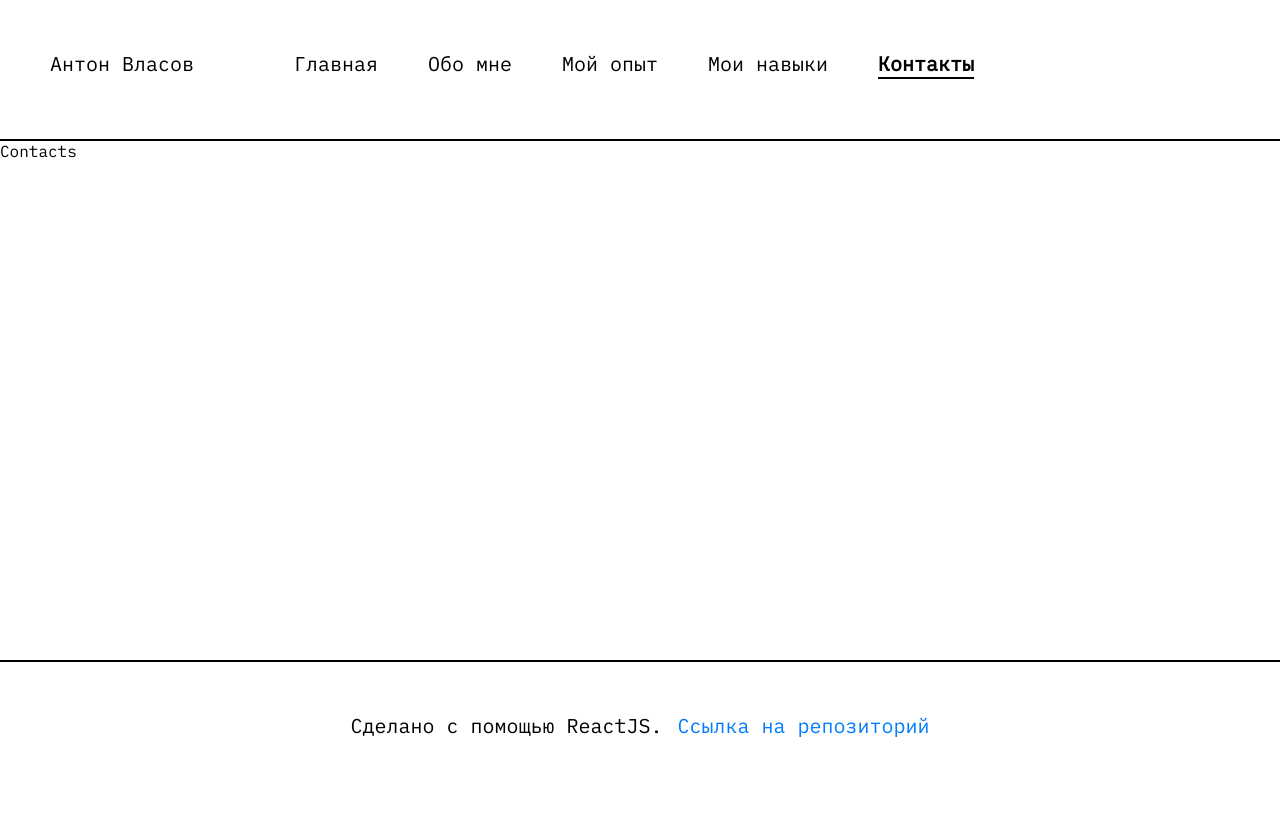
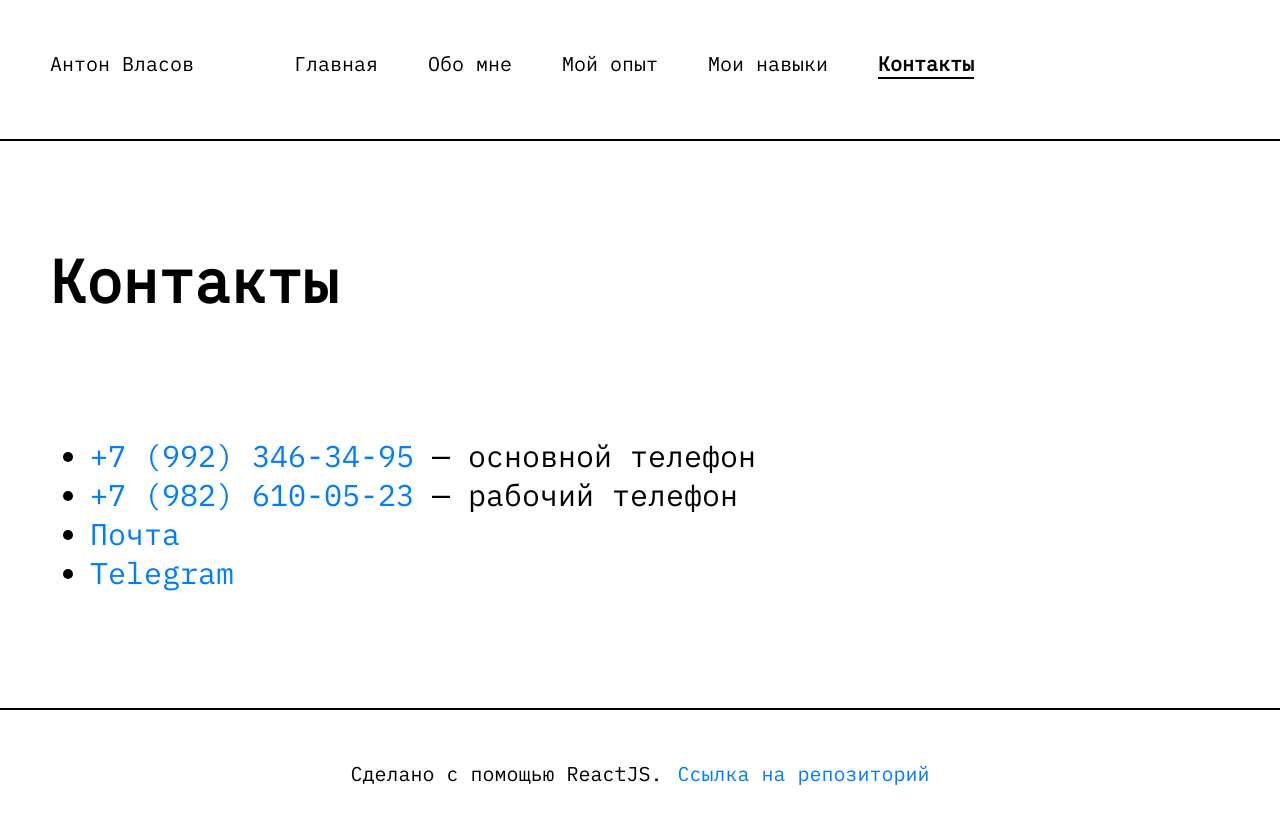
Before and after one commit to VlAnton/portfolio.vlasov.anton, a React (Create React App) app: page /contacts in a window 1280 px wide. Shown: the top 822 px of the page. Before the commit the page ends 800 px from the top, so only its background shows below. Built offline with nearby package versions, Linux system fonts and the light colour scheme.

Commit message:
contacts page added

```diff
--- a/src/components/Footer/Footer.module.css
+++ b/src/components/Footer/Footer.module.css
@@ -25,8 +25,3 @@
 .text {
   margin: 0;
 }
-
-.link {
-  color: var(--color-primary-link);
-  text-decoration: none;
-}
--- a/src/index.css
+++ b/src/index.css
@@ -4,7 +4,7 @@
   --header-height: 140.5px;
   --footer-height: 140.5px;
 
-  --color-primary-text: var(--color-primary-border);
+  --color-primary-text: #000;
   --color-primary-link: #007cff;
   --color-primary-border: #000;
 }
@@ -41,3 +41,8 @@ body * {
   justify-content: space-between;
   height: 100vh;
 }
+
+a {
+  color: var(--color-primary-link);
+  text-decoration: none;
+}
--- a/src/pages/About/About.tsx
+++ b/src/pages/About/About.tsx
@@ -17,7 +17,7 @@ export function About() {
         <div className={`${classes.block} ${classes.firstBlock}`}>
           <h3 className="sub-header">Общая информация</h3>
           <p className="caption">
-            26 лет, frontend-разработчик.
+            26 лет, город Екатеринбург, frontend-разработчик.
             <br />
             <br />Я люблю:
             <ul>
--- /dev/null
+++ b/src/pages/Contacts/Contacts.module.css
@@ -0,0 +1,13 @@
+/* .contacts ul {
+  padding: 0;
+  list-style-type: none;
+} */
+
+.contacts li {
+  font-size: 30px;
+}
+
+/* .contacts li::before {
+  content: '—';
+  padding-right: 25px;
+} */
--- a/src/pages/Contacts/Contacts.tsx
+++ b/src/pages/Contacts/Contacts.tsx
@@ -1,5 +1,27 @@
 import React from 'react'
+import classes from '@/pages/Contacts/Contacts.module.css'
 
 export function Contacts() {
-  return <div>Contacts</div>
+  return (
+    <div className="page-wrapper">
+      <h1 className="main-header">Контакты</h1>
+
+      <section className={classes.contacts}>
+        <ul>
+          <li>
+            <a href="tel:+79923463495">+7 (992) 346-34-95</a> — основной телефон
+          </li>
+          <li>
+            <a href="tel:+79923463495">+7 (982) 610-05-23</a> — рабочий телефон
+          </li>
+          <li>
+            <a href="mailto:antocha1616@gmail.com">Почта</a>
+          </li>
+          <li>
+            <a href="https://t.me/antochavlasov">Telegram</a>
+          </li>
+        </ul>
+      </section>
+    </div>
+  )
 }
```
